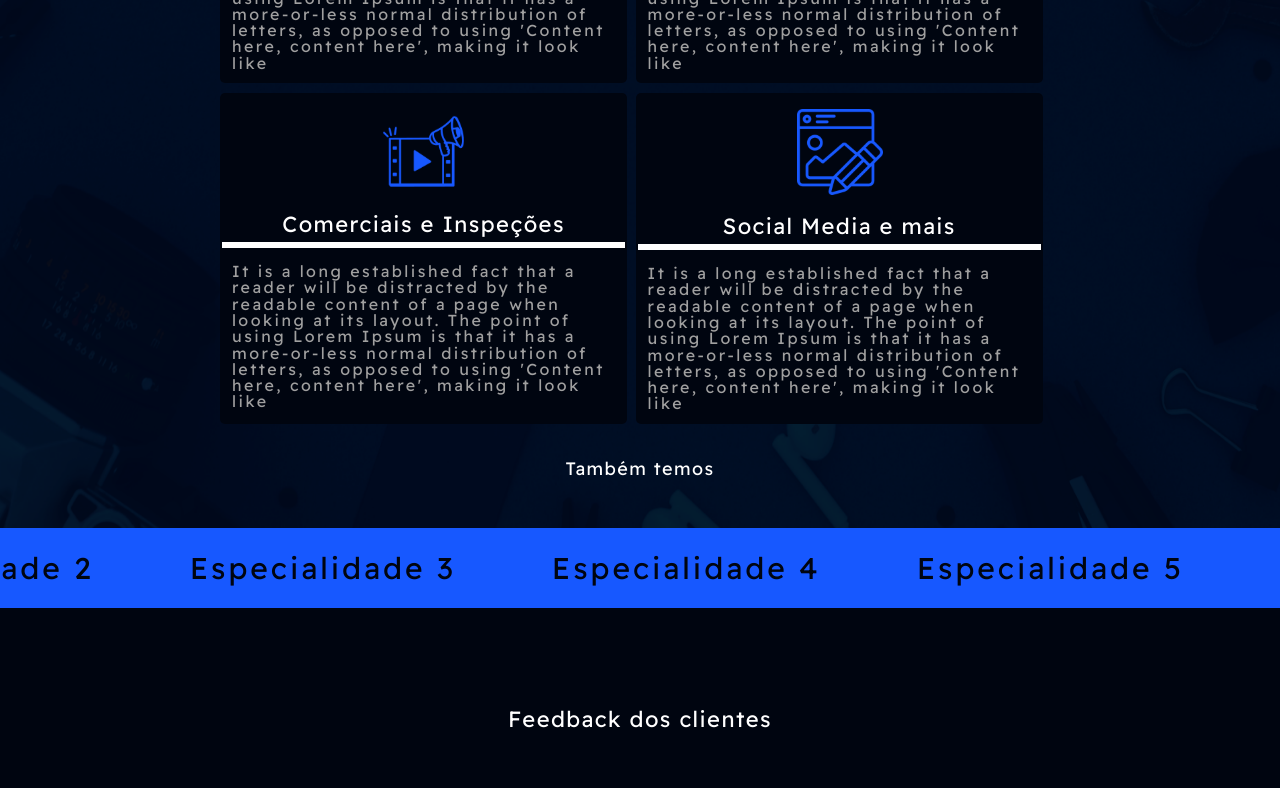
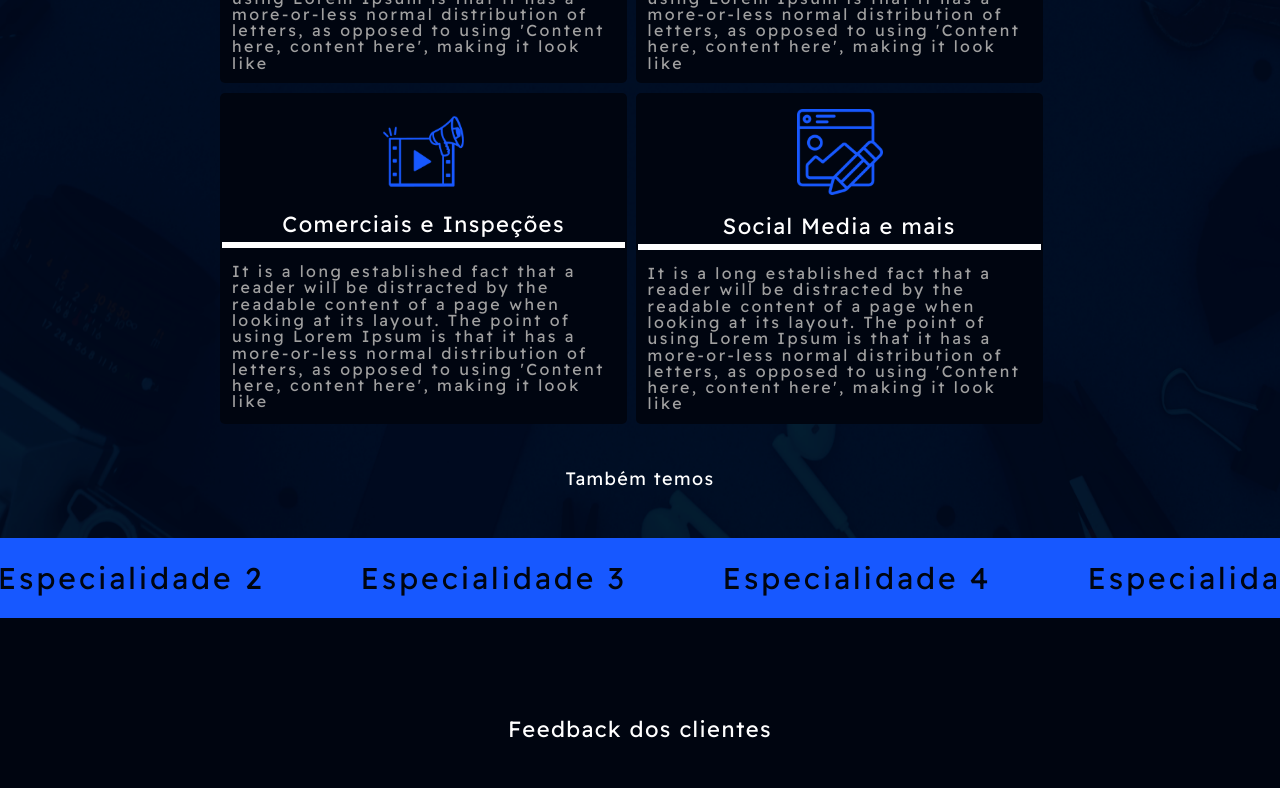
Before and after one commit to Yures1lva/MF_Produtora, a React (Vite) app in the folder MfProdutora/: page / in a window 1280 px wide. Shown: the part 3081-3869 px from the top of the page. Built offline with nearby package versions, Linux system fonts and the light colour scheme.

Commit message:
melhorando efeito de especialidades

```diff
--- a/MfProdutora/src/components/servicesPage/Services.module.css
+++ b/MfProdutora/src/components/servicesPage/Services.module.css
@@ -40,7 +40,7 @@ h3 span{
     flex-direction: row;
     gap: 1%;
     flex-wrap: wrap;
-    margin-bottom: 30px;
+    margin-bottom: 40px;
 }
 
 .card{
@@ -133,7 +133,7 @@ h3 span{
 }
 .mScroll__title > div {
         display: flex;
-        animation: scrollText 18s infinite linear;
+        animation: scrollText 15s infinite linear;
       }
 .mScroll__title  h2 {
     color: var(--background);
@@ -155,7 +155,6 @@ h3 span{
       }
   /*div:hover {  animation-play-state: paused;
   }*/@keyframes scrollText {
-    from {    transform: translateX(0%);
-    }  to {
-      transform: translateX(-50%);  }
+    0% {    transform: translateX(50%);}
+    100% { transform: translateX(-100%); }
   }
--- a/MfProdutora/src/components/servicesPage/Services.tsx
+++ b/MfProdutora/src/components/servicesPage/Services.tsx
@@ -43,6 +43,8 @@ export function Services(){
                 <div className={styles.mScroll__title}>
                     <div>
                     <h2>
+                    <a href="https://dribbble.com/JulianoF">  </a>
+
                         <a href="https://dribbble.com/JulianoF">Especialidade 1</a>
                         <a href="https://dribbble.com/JulianoF">Especialidade 2</a>
                         <a href="https://dribbble.com/JulianoF">Especialidade 3</a>
```
